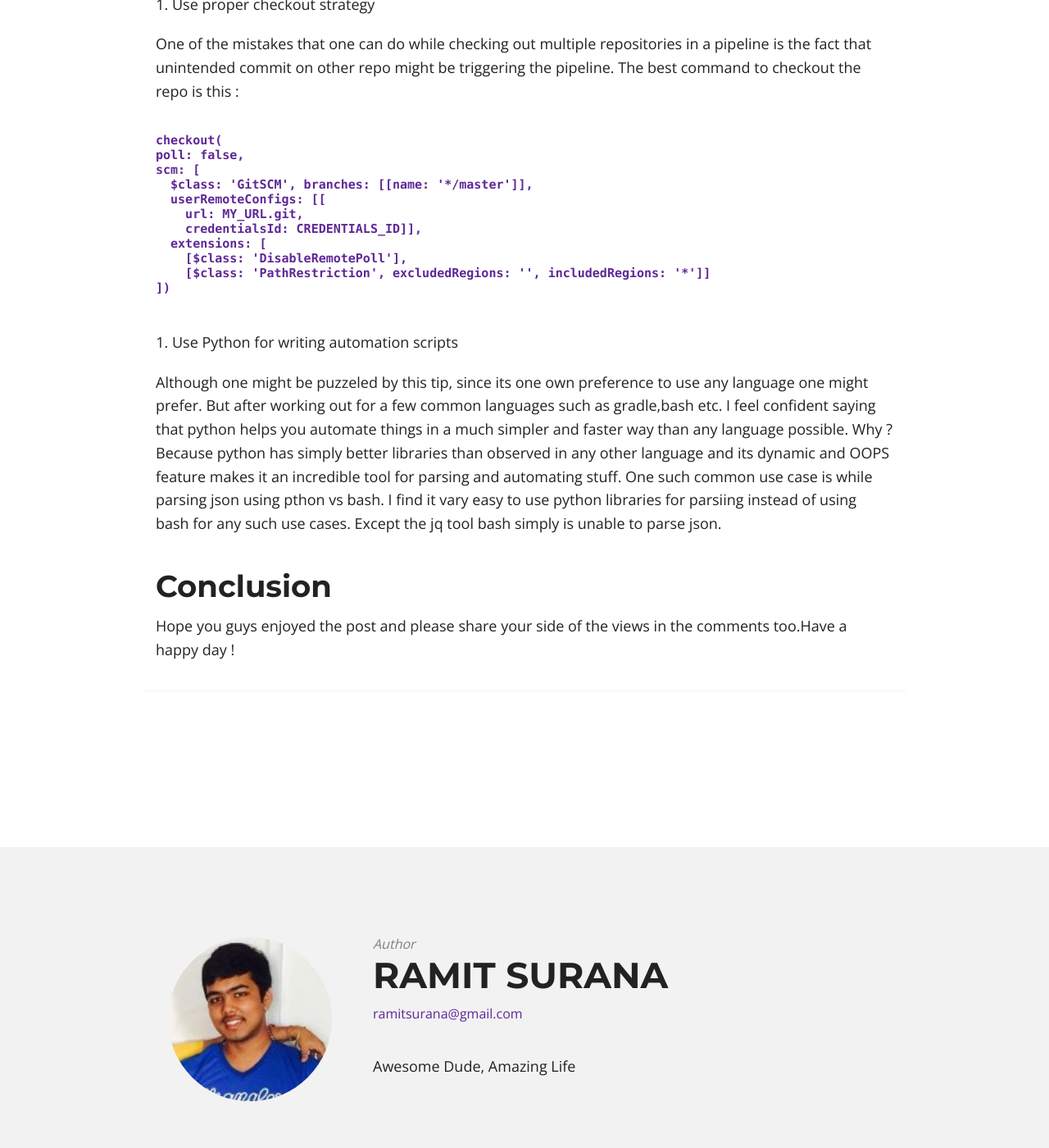
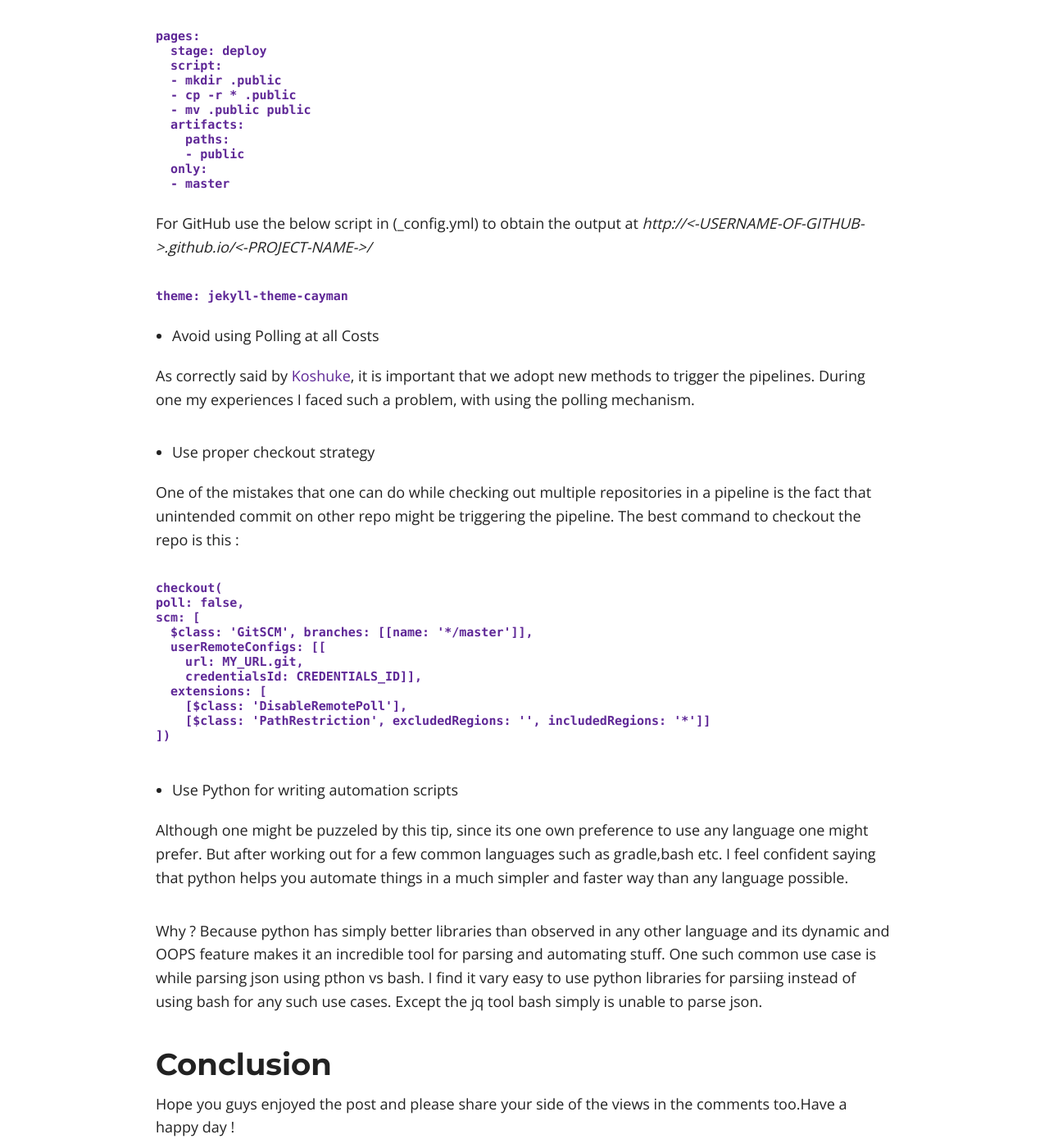
Before and after one commit to ramit05/myblog, a Jekyll site: the page built from _posts/2018-02-01-ci-cd-lessons-learned.md, in a window 1280 px wide and 1400 px high, scrolled down 1359 px. Shown: the whole window at 82% size. Built offline with Jekyll 4.4.1, drawn with Linux system fonts in a browser that asks for light colours; nearby versions of some CDN libraries; comment, search, counter and statistics services are not loaded; some of the changed text lies outside the part shown.

Commit message:
add new tips

`````diff
--- a/_posts/2018-02-01-ci-cd-lessons-learned.md
+++ b/_posts/2018-02-01-ci-cd-lessons-learned.md
@@ -7,24 +7,49 @@ tags: Jenkins Continous Delivery Continous Integration Polling Syntax Blue Green
 excerpt: "Some immportant lessons learnt in CI/CD Journey"
 ---
 
-Hi Everyone,As martin Fowler correctly explains :
-Continuous Delivery is a software development discipline where you build software in such a way that the software can be released to production at any time.
-The primary goal of th process is to be production ready anytime and anywhere. During this journey, I had some reletive experiences and good practices that I developed. In this post I will be illustrating them in depth from a CI/CD admin perspective.
+Hi Everyone,As Martin Fowler correctly explains :
+*Continuous Delivery is a software development discipline where you build software in such a way that the software can be released to production at any time.
+The primary goal of th process is to be production ready anytime and anywhere. During this journey, I had some reletive experiences and good practices that I developed. In this post I will be illustrating them in depth from a CI/CD admin perspective.*
 So hope you guys enjoy it !
 
-1. Using Syntax Checker :
+* Using Syntax Checker
 
 One of the most primary starting point in CI/CD is to write a file using which we describe how our jobs are handled in the pipeline. For various tools, there are many syntax validators. I found them really useful. Some of there tools are:
 
 * [Jenkins](https://job-dsl.herokuapp.com/)
-* [Gitlab]()
+* [Gitlab](https://gitlab.com/ci/lint)
+* [Travis](https://lint.travis-ci.org/)
 
-2. Avoid using Polling at all Costs
+* Use CI Pages for faster output in Web Development Related Projects
 
-As correctly said by [Koshuke](http://kohsuke.org/2011/12/01/polling-must-die-triggering-jenkins-builds-from-a-git-hook/), it is important that we adopt new methods to trigger the pipelines.  During one my experiences I faced such a problem, with using the polling mechanism
-We were running multiple pipelines using the polling mechanism for multiple repositories.
+You can use this script in Gitlab (.gitlab-ci.yml) to obtain the output at
+*http://<-USERNAME-OF-GITLAB->.gitlab.io/<-PROJECT-NAME->/*
 
-3. Use proper checkout strategy
+````
+pages:
+  stage: deploy
+  script:
+  - mkdir .public
+  - cp -r * .public
+  - mv .public public
+  artifacts:
+    paths:
+    - public
+  only:
+  - master
+````
+For GitHub use the below script in (_config.yml) to obtain the output at
+*http://<-USERNAME-OF-GITHUB->.github.io/<-PROJECT-NAME->/*
+
+````
+theme: jekyll-theme-cayman
+````
+
+* Avoid using Polling at all Costs
+
+As correctly said by [Koshuke](http://kohsuke.org/2011/12/01/polling-must-die-triggering-jenkins-builds-from-a-git-hook/), it is important that we adopt new methods to trigger the pipelines. During one my experiences I faced such a problem, with using the polling mechanism.
+
+* Use proper checkout strategy
 
 One of the mistakes that one can do while checking out multiple repositories in a pipeline is the fact that unintended commit on other repo might be triggering the pipeline. The best command to checkout the repo is this :
 
`````
Also changed, not shown: other parts of _posts/2018-02-01-ci-cd-lessons-learned.md (+2 -1 lines).
